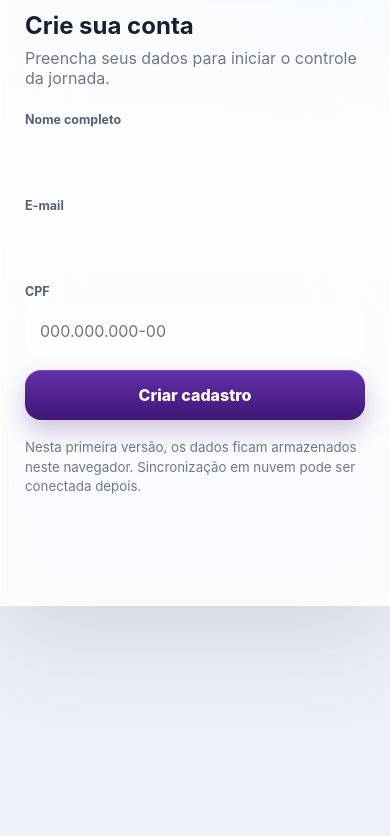
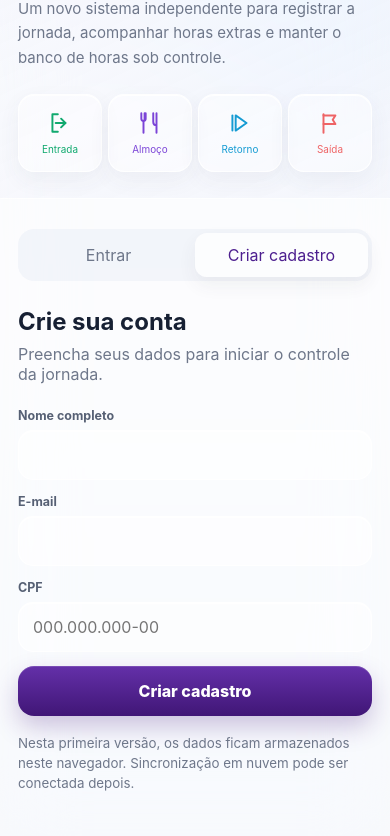
Before and after one commit to mcalixto-lt/ticket.app, a plain HTML site: page index.html in a window 390 px wide. Shown: the part 240-1076 px from the top of the page. Before the commit the page ends 846 px from the top, so only its background shows below. Drawn offline with Linux system fonts and the light colour scheme.

Commit message:
Aplica apresentação completa da tela inicial no mobile

```diff
--- a/index.html
+++ b/index.html
@@ -11,7 +11,8 @@
   <meta name="apple-mobile-web-app-title" content="Ticket." />
   <link rel="manifest" href="./public/manifest.webmanifest" />
   <link rel="icon" href="./public/favicon.svg" type="image/svg+xml" />
-  <link rel="stylesheet" href="./src/styles.css" />
+  <link rel="stylesheet" href="./src/styles.css?v=103" />
+  <link rel="stylesheet" href="./src/mobile-auth.css?v=103" />
   <title>Ticket.</title>
 </head>
 <body>
```
